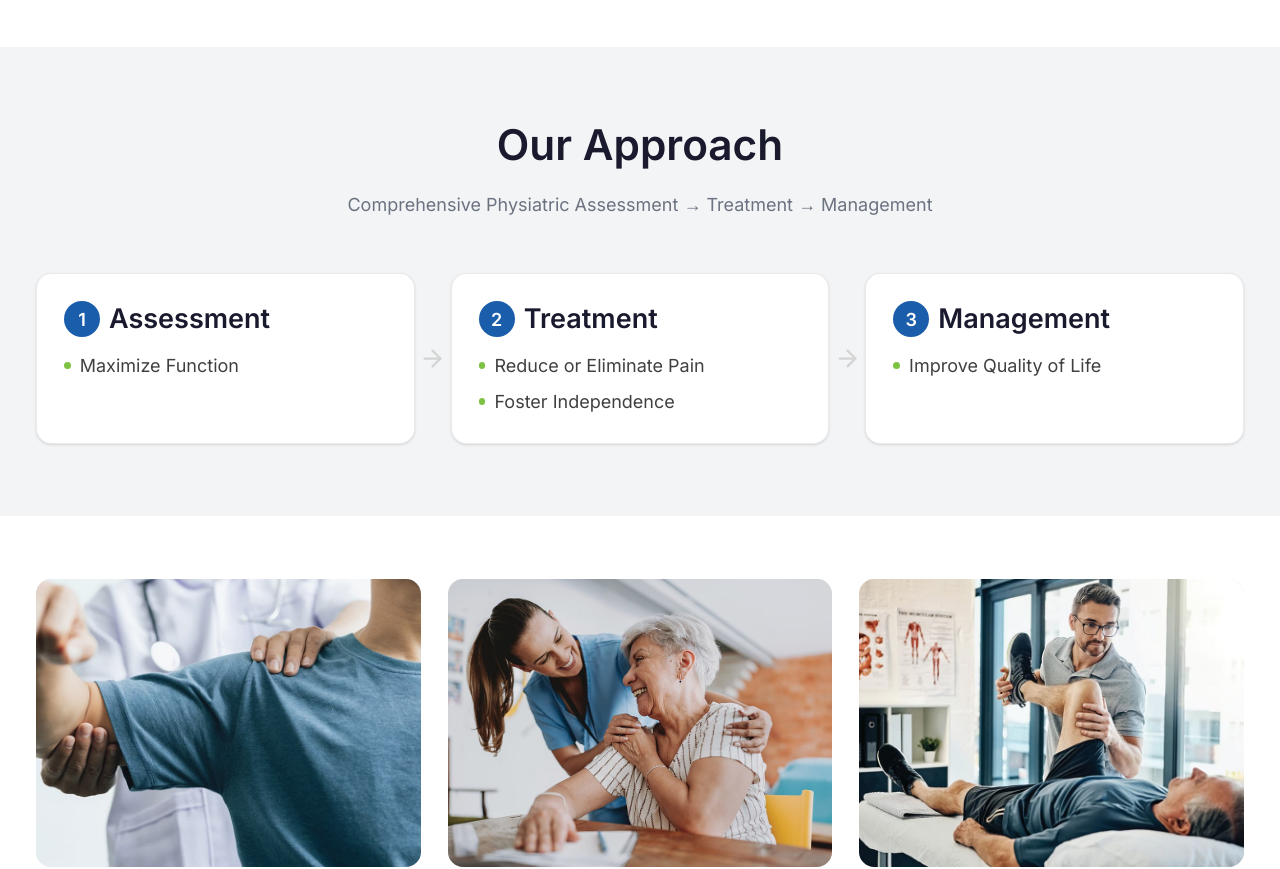
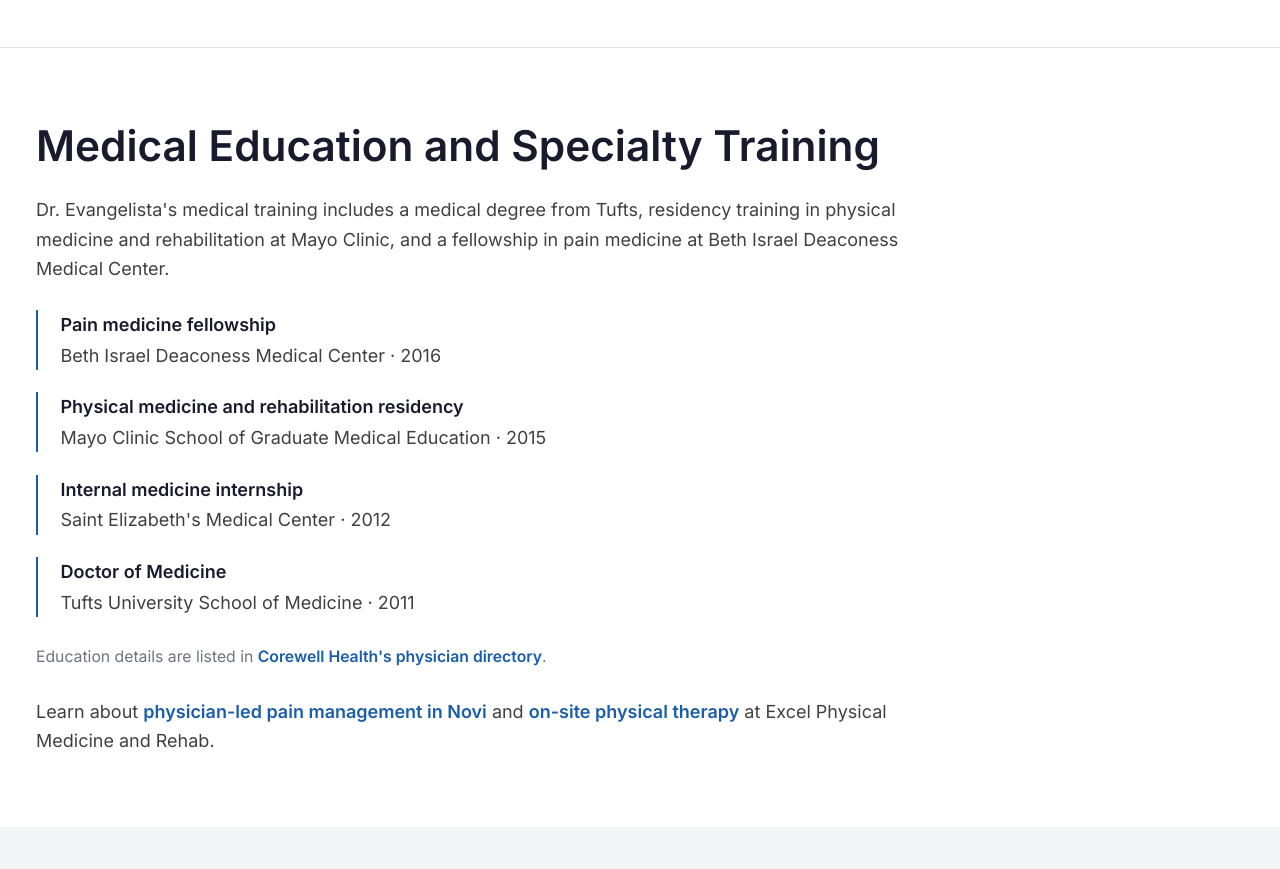
Before and after one commit to tomytomz1/excel-rehab, a Next.js app: page /about in a window 1280 px wide. Shown: the part 1140-2009 px from the top of the page. Built offline with nearby package versions, Linux system fonts and the light colour scheme.

Commit message:
Improve Novi appointment guidance and verified physician education; normalize home URL

```diff
--- a/src/app/about/page.tsx
+++ b/src/app/about/page.tsx
@@ -1,4 +1,5 @@
 import Image from "next/image";
+import Link from "next/link";
 import { Fragment } from "react";
 import { Building2, ArrowRight } from "lucide-react";
 import { DOCTOR } from "@/lib/data/doctor";
@@ -17,6 +18,14 @@ export const metadata = pageMetadata({
 
 const QUOTE =
   "We are committed to providing the highest quality care to help patients achieve their functional goals. At Excel PM&R, we put the needs of the patient first.";
+
+// Factual education history from Corewell's physician directory, checked October 12, 2026.
+const EDUCATION_HISTORY = [
+  { year: "2016", role: "Pain medicine fellowship", institution: "Beth Israel Deaconess Medical Center" },
+  { year: "2015", role: "Physical medicine and rehabilitation residency", institution: "Mayo Clinic School of Graduate Medical Education" },
+  { year: "2012", role: "Internal medicine internship", institution: "Saint Elizabeth's Medical Center" },
+  { year: "2011", role: "Doctor of Medicine", institution: "Tufts University School of Medicine" },
+] as const;
 
 const APPROACH_STEPS = [
   {
@@ -126,6 +135,51 @@ export default function AboutPage() {
         </div>
       </SectionWrapper>
 
+      <SectionWrapper amount={0} className="py-12 lg:py-16 bg-white border-t border-neutral-200">
+        <div className="max-w-7xl mx-auto px-4 sm:px-6 lg:px-8">
+          <div className="max-w-3xl">
+            <h2 className="text-[1.65rem] sm:text-[2.35rem] font-semibold text-neutral-900 leading-tight mb-5">
+              Medical Education and Specialty Training
+            </h2>
+            <p className="text-neutral-700 leading-relaxed mb-6">
+              Dr. Evangelista&apos;s medical training includes a medical degree
+              from Tufts, residency training in physical medicine and
+              rehabilitation at Mayo Clinic, and a fellowship in pain medicine
+              at Beth Israel Deaconess Medical Center.
+            </p>
+            <dl className="space-y-5">
+              {EDUCATION_HISTORY.map(({ year, role, institution }) => (
+                <div key={role} className="border-l-2 border-brand-blue pl-5">
+                  <dt className="font-semibold text-neutral-900">{role}</dt>
+                  <dd className="text-neutral-700 leading-relaxed">{institution} · {year}</dd>
+                </div>
+              ))}
+            </dl>
+            <p className="mt-6 text-sm text-neutral-600 leading-relaxed">
+              Education details are listed in{" "}
+              <a
+                href="https://providers.corewellhealth.org/provider/augustus-p-evangelista/3191872"
+                className="text-brand-blue font-semibold hover:underline"
+              >
+                Corewell Health&apos;s physician directory
+              </a>
+              .
+            </p>
+            <p className="mt-6 text-neutral-700 leading-relaxed">
+              Learn about{" "}
+              <Link href="/pain-management-novi-mi" className="text-brand-blue font-semibold hover:underline">
+                physician-led pain management in Novi
+              </Link>
+              {" "}and{" "}
+              <Link href="/physical-therapy-novi-mi" className="text-brand-blue font-semibold hover:underline">
+                on-site physical therapy
+              </Link>
+              {" "}at Excel Physical Medicine and Rehab.
+            </p>
+          </div>
+        </div>
+      </SectionWrapper>
+
       {/* Our Approach: Assessment → Treatment → Management */}
       <SectionWrapper amount={0} className="py-12 lg:py-16 bg-neutral-100">
         <div className="max-w-7xl mx-auto px-4 sm:px-6 lg:px-8">
--- a/src/app/patient-resources/page.tsx
+++ b/src/app/patient-resources/page.tsx
@@ -62,6 +62,40 @@ export default function PatientResourcesPage() {
             </Link>
             .
           </p>
+          <div className="mt-10 max-w-3xl border-t border-neutral-200 pt-8">
+            <h2 className="text-[1.65rem] sm:text-[2.35rem] font-semibold text-neutral-900 mb-4 leading-tight">
+              Questions to Ask Before Your Appointment
+            </h2>
+            <p className="text-neutral-600 leading-relaxed mb-4">
+              Coverage depends on your specific insurance plan and the service
+              you need. Before scheduling, call the office to confirm your
+              benefits and ask about any referral or authorization requirements.
+              An insurer appearing above does not guarantee coverage for every
+              plan or procedure.
+            </p>
+            <ul className="list-disc pl-6 space-y-3 text-neutral-700 leading-relaxed">
+              <li>Does the practice accept my specific plan for the service I am requesting?</li>
+              <li>Do I need a referral, prior authorization, or a physician assessment?</li>
+              <li>Which identification, insurance information, records, or imaging should I bring?</li>
+              <li>What should I ask my insurer about deductibles, copayments, and other out-of-pocket costs?</li>
+              <li>How do I arrange the appropriate appointment and confirm its time?</li>
+            </ul>
+            <p className="mt-5 text-neutral-600 leading-relaxed">
+              Call{" "}
+              <a href={`tel:${PHONE.replace(/\./g, "")}`} className="text-brand-blue font-semibold hover:underline">{PHONE}</a>
+              {" "}or use the{" "}
+              <Link href="/contact" className="text-brand-blue font-semibold hover:underline">scheduling inquiry form</Link>
+              . The form is for scheduling questions; please do not include
+              symptoms, diagnoses, or other sensitive medical details.
+            </p>
+            <p className="mt-5 text-neutral-600 leading-relaxed">
+              Explore{" "}
+              <Link href="/physical-therapy-novi-mi" className="text-brand-blue font-semibold hover:underline">on-site physical therapy in Novi</Link>
+              {" "}or{" "}
+              <Link href="/pain-management-novi-mi" className="text-brand-blue font-semibold hover:underline">pain management</Link>
+              {" "}before discussing your appointment with the office.
+            </p>
+          </div>
         </div>
       </SectionWrapper>
     </div>
--- a/src/app/physical-therapy-novi-mi/page.tsx
+++ b/src/app/physical-therapy-novi-mi/page.tsx
@@ -45,6 +45,14 @@ const FAQS = [
   {
     q: "Where is Excel Physical Medicine and Rehab located?",
     a: "The office is located at 31190 Novi Road, Novi, Michigan 48377.",
+  },
+  {
+    q: "Do I need a referral or physician assessment before physical therapy?",
+    a: "Referral and authorization requirements can vary by insurance plan. Call the office before scheduling to ask whether a referral, authorization, or physician assessment is needed for your appointment.",
+  },
+  {
+    q: "What should I bring to my first appointment?",
+    a: "Ask the office which identification, insurance information, medical records, or imaging to bring when you arrange your appointment. The staff can clarify the requirements for your visit.",
   },
   {
     q: "How can I request an appointment?",
@@ -193,6 +201,33 @@ export default function PhysicalTherapyNoviPage() {
                 />
               </div>
             </div>
+          </div>
+        </div>
+      </SectionWrapper>
+
+      <SectionWrapper amount={0} className="pb-12 lg:pb-16 bg-white">
+        <div className="max-w-7xl mx-auto px-4 sm:px-6 lg:px-8">
+          <div className="max-w-3xl rounded-xl bg-neutral-100 p-6 sm:p-8">
+            <h2 className="text-2xl font-semibold text-neutral-900 leading-tight mb-4">
+              Planning Your Visit
+            </h2>
+            <p className="text-neutral-700 leading-relaxed">
+              Call {PHONE} to ask about on-site physical therapy, insurance
+              verification, and the appointment that fits your needs. Confirm
+              any referral or assessment requirements with the office before
+              your visit. Care is provided at {SITE_ADDRESS.full}.
+            </p>
+            <p className="mt-4 text-neutral-700 leading-relaxed">
+              Our{" "}
+              <Link href="/patient-resources" className="text-brand-blue font-semibold hover:underline">
+                insurance and appointment questions
+              </Link>
+              {" "}can help you prepare for that conversation. You can also{" "}
+              <Link href="/contact" className="text-brand-blue font-semibold hover:underline">
+                request an appointment
+              </Link>
+              {" "}through the scheduling inquiry form.
+            </p>
           </div>
         </div>
       </SectionWrapper>
--- a/src/lib/seo.ts
+++ b/src/lib/seo.ts
@@ -3,7 +3,7 @@ import { WEBSITE_URL } from "@/lib/constants";
 
 /** Absolute URL for a site path (e.g. `/about` → https://www.excel-rehab.com/about). */
 export function absoluteUrl(path: string): string {
-  if (path === "/" || path === "") return WEBSITE_URL;
+  if (path === "/" || path === "") return `${WEBSITE_URL}/`;
   const normalized = path.startsWith("/") ? path : `/${path}`;
   return `${WEBSITE_URL}${normalized}`;
 }
```
